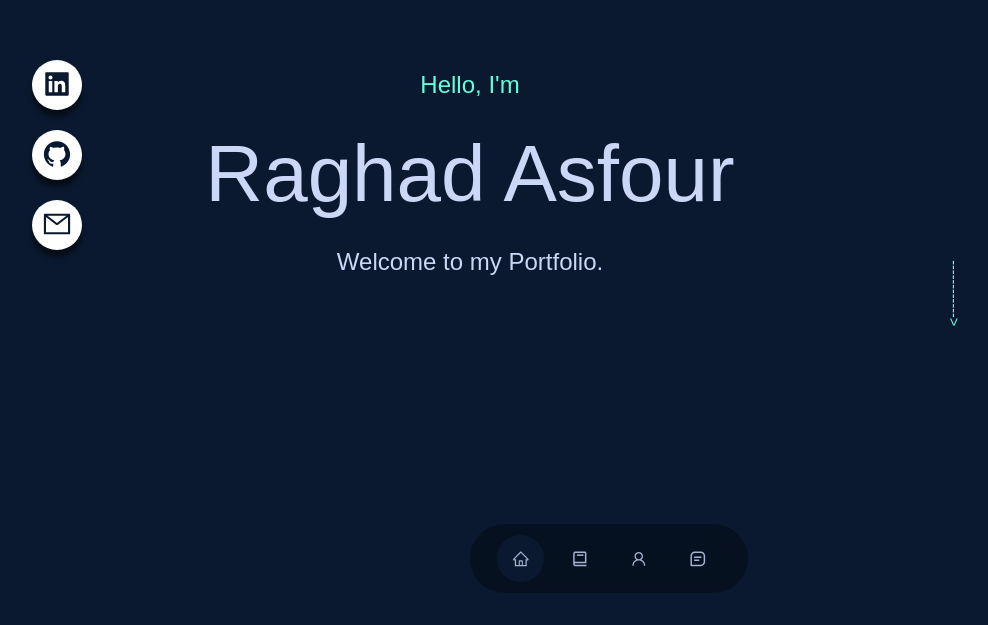
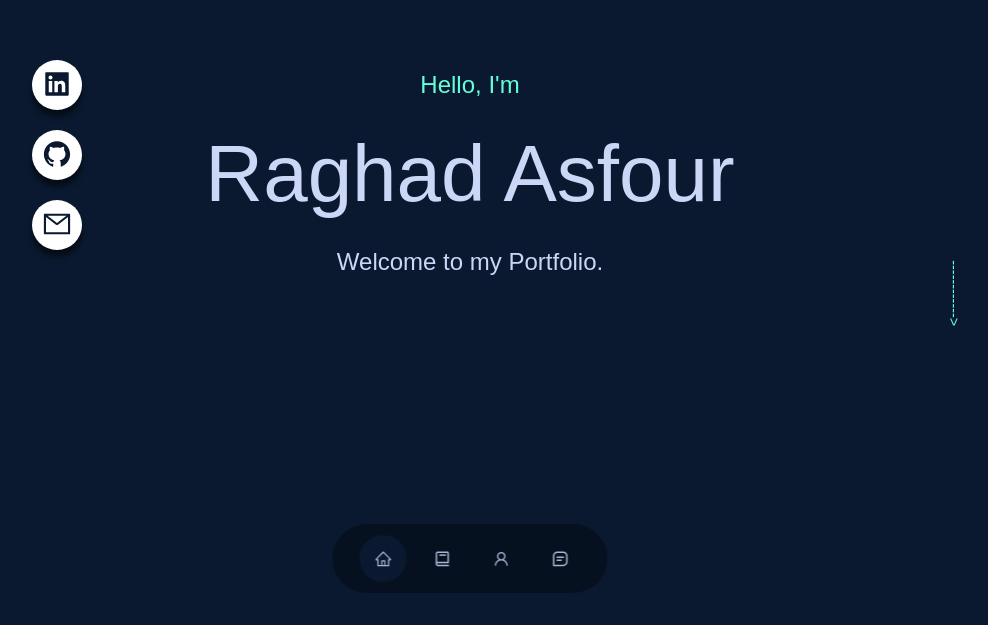
Before and after one commit to raghadasfour-02/personal-portfolio-2.0, a React (Create React App) app: page / in a window 1280 px wide. Shown: the part 175-800 px from the top of the page, without its empty margins (170-1158 px from the left). Built offline with nearby package versions, Linux system fonts and the light colour scheme.

Commit message:
Correct NavBar Position

```diff
--- a/src/components/nav/nav.css
+++ b/src/components/nav/nav.css
@@ -1,17 +1,18 @@
 nav {
     background: rgba(0, 0, 0, 0.3);
-    width: max-content;
+    width: 275px;
     display: block;
     padding: 0.7rem 1.7rem;
     z-index: 2;
     position: fixed;
-    left: 50%;
-    transition: transformX(-50%);
+    margin: auto;
     bottom: 2rem;
     display: flex;
     gap: 0.8rem;
     border-radius: 3rem;
     backdrop-filter: blur(15px);
+    left: 50%;
+    transform:translateX(-50%);
 }
 
 nav a {
--- a/src/components/nav/nav.jsx
+++ b/src/components/nav/nav.jsx
@@ -14,7 +14,7 @@ const Nav = () => {
       <a href='#experience' onClick={() => setActiveNav('#experience')} className={activeNav === '#experience' ? 'active' : ''}><BiBook/></a>
       <a href='#about' onClick={() => setActiveNav('#about')} className={activeNav === '#about' ? 'active' : ''}><AiOutlineUser/></a>
       <a href='#contact' onClick={() => setActiveNav('#contact')} className={activeNav === '#contact' ? 'active' : ''}><BiMessageSquareDetail/></a>
-    </nav>
+   </nav>
   )
 }
 
```
